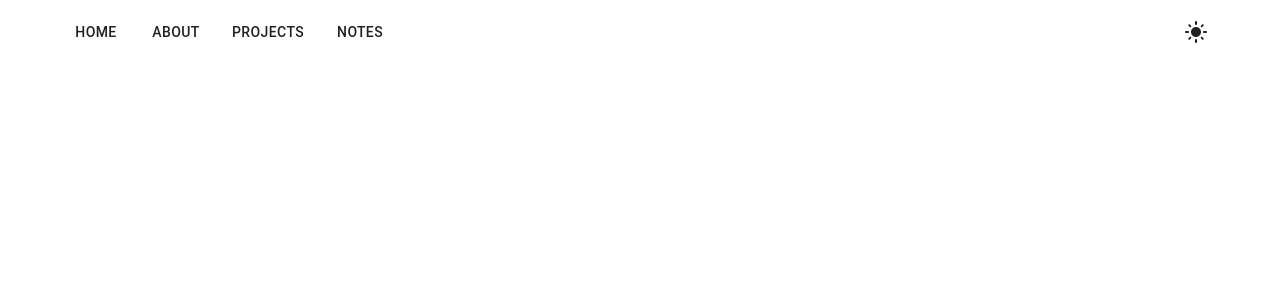
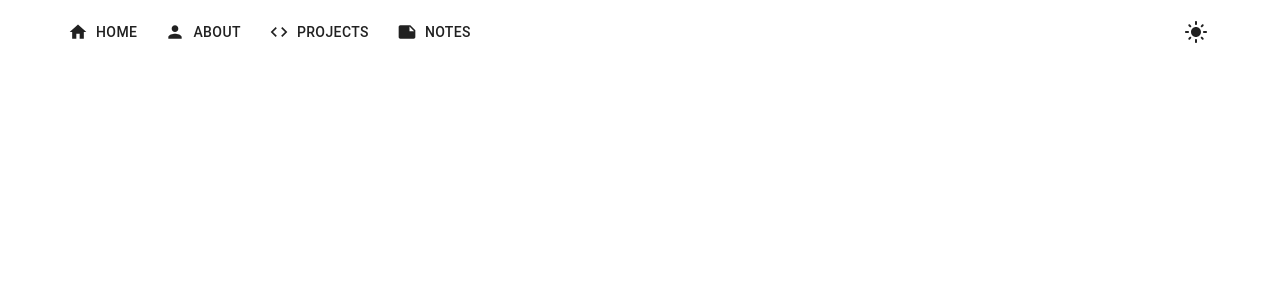
Before and after one commit to tylerhyang/websitev1, a React (Vite) app: page / in a window 1280 px wide. Shown: the top 300 px of the page. Built offline with nearby package versions, Linux system fonts and the light colour scheme.

Commit message:
[feat] add symbols to navbar

```diff
--- a/src/components/layout/Navbar.tsx
+++ b/src/components/layout/Navbar.tsx
@@ -1,5 +1,12 @@
 import { AppBar, Toolbar, Button, Container, Box, IconButton } from '@mui/material';
-import { LightMode, LightModeOutlined} from '@mui/icons-material';
+import {
+  LightMode,
+  LightModeOutlined,
+  Home,
+  Person,
+  Code,
+  Note
+} from '@mui/icons-material';
 import { useTheme } from '../../context/ThemeContext';
 import type { FC } from 'react';
 
@@ -11,10 +18,58 @@ const Navbar: FC = () => {
       <Container maxWidth="lg">
         <Toolbar disableGutters>
           <Box sx={{ flexGrow: 1, display: 'flex', gap: 2 }}>
-            <Button color="inherit" href="/">Home</Button>
-            <Button color="inherit" href="#about">About</Button>
-            <Button color="inherit" href="#projects">Projects</Button>
-            <Button color="inherit" href="#notes">Notes</Button>
+            <Button
+              color="inherit"
+              href="/"
+              startIcon={<Home />}
+              sx={{
+                '&:hover': {
+                  color: 'inherit',
+                  backgroundColor: 'transparent'
+                }
+              }}
+            >
+              Home
+            </Button>
+            <Button
+              color="inherit"
+              href="#about"
+              startIcon={<Person />}
+              sx={{
+                '&:hover': {
+                  color: 'inherit',
+                  backgroundColor: 'transparent'
+                }
+              }}
+            >
+              About
+            </Button>
+            <Button
+              color="inherit"
+              href="#projects"
+              startIcon={<Code />}
+              sx={{
+                '&:hover': {
+                  color: 'inherit',
+                  backgroundColor: 'transparent'
+                }
+              }}
+            >
+              Projects
+            </Button>
+            <Button
+              color="inherit"
+              href="#notes"
+              startIcon={<Note />}
+              sx={{
+                '&:hover': {
+                  color: 'inherit',
+                  backgroundColor: 'transparent'
+                }
+              }}
+            >
+              Notes
+            </Button>
           </Box>
           <IconButton
             onClick={toggleTheme}
@@ -25,6 +80,9 @@ const Navbar: FC = () => {
               },
               '&:focus-visible': {
                 outline: 'none',
+              },
+              '&:hover': {
+                backgroundColor: 'transparent'
               }
             }}
           >
--- a/src/context/ThemeContext.tsx
+++ b/src/context/ThemeContext.tsx
@@ -1,4 +1,4 @@
-import { createContext, useContext, useState, useMemo, type ReactNode } from 'react';
+import { createContext, useContext, useState, useMemo, type ReactNode, useEffect } from 'react';
 import { ThemeProvider as MUIThemeProvider, createTheme } from '@mui/material';
 
 type ThemeContextType = {
@@ -21,7 +21,11 @@ type ThemeProviderProps = {
 };
 
 export const ThemeProvider = ({ children }: ThemeProviderProps) => {
-  const [isDarkMode, setIsDarkMode] = useState(false);
+  // Initialize state from localStorage or default to false
+  const [isDarkMode, setIsDarkMode] = useState(() => {
+    const savedTheme = localStorage.getItem('theme');
+    return savedTheme === 'dark';
+  });
 
   const theme = useMemo(
     () =>
@@ -34,7 +38,11 @@ export const ThemeProvider = ({ children }: ThemeProviderProps) => {
   );
 
   const toggleTheme = () => {
-    setIsDarkMode((prev) => !prev);
+    setIsDarkMode((prev) => {
+      const newTheme = !prev;
+      localStorage.setItem('theme', newTheme ? 'dark' : 'light');
+      return newTheme;
+    });
   };
 
   return (
```
